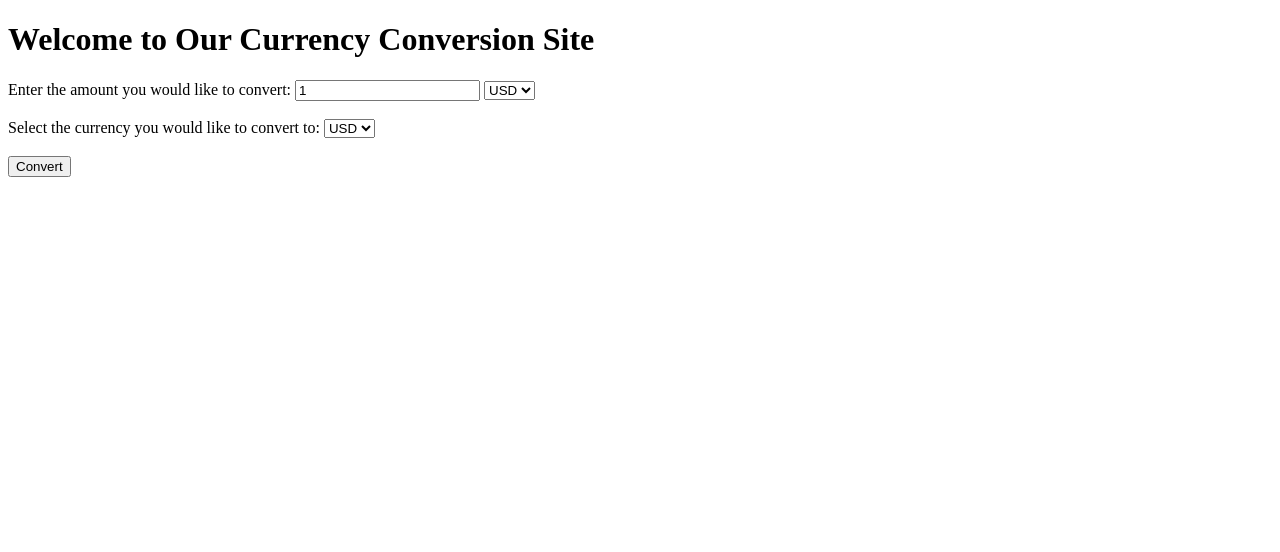
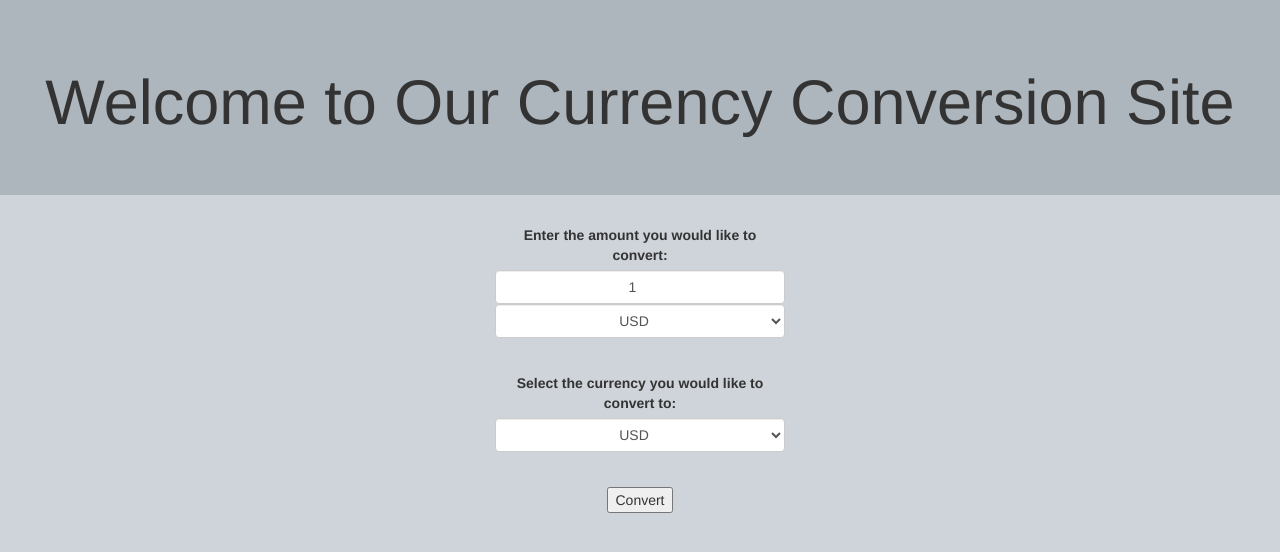
Before and after one commit to kkliro/CurrencyConverterAPI, a PHP site: page /CurrencyConverterAPI/ in a window 1280 px wide. Shown: the top 552 px of the page. Run offline with PHP 8.4, Linux system fonts and the light colour scheme.

Commit message:
Finished client
Finished client and styling

```diff
--- a/Client/index.php
+++ b/Client/index.php
@@ -3,16 +3,23 @@
 
 <head>
 	<title>Currency Converter</title>
+	<link rel="stylesheet" href="https://maxcdn.bootstrapcdn.com/bootstrap/3.4.1/css/bootstrap.min.css">
+	<link rel="stylesheet" href="style.css">
 </head>
 
 <body>
+	<div class="jumbotron text-center">
 		<h1>Welcome to Our Currency Conversion Site</h1>
+	</div>
 
+	<div class="container center_div">
 		<form method="post" action="">
 
 			<label for="originalAmount"> Enter the amount you would like to convert: </label>
-		<input type="number" id="originalAmount" name="originalAmount" value="1" min="1">
-		<select name="originalCurrency" id="originalCurrency">
+			<input class="form-control" type="number" id="originalAmount" name="originalAmount" value="1" min="1" step="0.01">
+
+			<div class="form-group">
+				<select class="form-control" name="originalCurrency" id="originalCurrency">
 					<option value="USD">USD</option>
 					<option value="EUR">EUR</option>
 					<option value="JPY">JPY</option>
@@ -23,10 +30,12 @@
 					<option value="CNY">CNY</option>
 					<option value="HKD">HKD</option>
 					<option value="NZD">NZD</option>
-		</select> <br><br>
+				</select> <br>
+			</div>
 
 			<label for="convertedCurrency"> Select the currency you would like to convert to: </label>
-		<select name="convertedCurrency" id="convertedCurrency">
+			<div class="form-group">
+				<select class="form-control" name="convertedCurrency" id="convertedCurrency">
 					<option value="USD">USD</option>
 					<option value="EUR">EUR</option>
 					<option value="JPY">JPY</option>
@@ -37,15 +46,16 @@
 					<option value="CNY">CNY</option>
 					<option value="HKD">HKD</option>
 					<option value="NZD">NZD</option>
-		</select> <br><br>
+				</select> <br>
+			</div>
 
 			<input type="submit" name="action" value="Convert">
 		</form>
-</body>
+	</div>
 
 	<?php
 
-if(isset($_POST['action']) == "Convert"){
+	if (isset($_POST['action']) == "Convert") {
 
 		$data = [
 			'licenseKey' => "KEYABC123",
@@ -56,11 +66,9 @@ if(isset($_POST['action']) == "Convert"){
 
 		$data = json_encode($data);
 
-	var_dump($data);
-
 		$ch = curl_init();
 
-	curl_setopt($ch, CURLOPT_URL,"http://localhost/CurrencyConverterAPI/CurrencyConversionService/api/authentication/");
+		curl_setopt($ch, CURLOPT_URL, "http://localhost/CurrencyConverterAPI/CurrencyConversionService/api/authentication/");
 		curl_setopt($ch, CURLOPT_CUSTOMREQUEST, "GET");
 		curl_setopt($ch, CURLOPT_POSTFIELDS, $data);
 
@@ -73,19 +81,17 @@ if(isset($_POST['action']) == "Convert"){
 
 		$token = curl_exec($ch);
 
-	var_dump($token);
-
-	try{
+		try {
 			$token = json_decode($token, true);
 		} catch (Exception $e) {
 			return;
 		}
 
-	if (!array_key_exists("Token", $token)){
+		if (!array_key_exists("Token", $token)) {
 			return;
 		}
 
-	curl_setopt($ch, CURLOPT_URL,"http://localhost/CurrencyConverterAPI/CurrencyConversionService/api/conversion/");
+		curl_setopt($ch, CURLOPT_URL, "http://localhost/CurrencyConverterAPI/CurrencyConversionService/api/conversion/");
 		curl_setopt($ch, CURLOPT_CUSTOMREQUEST, "POST");
 		curl_setopt($ch, CURLOPT_HTTPHEADER, array(
 			'Content-Type:application/json',
@@ -94,11 +100,18 @@ if(isset($_POST['action']) == "Convert"){
 			"Authorization: Bearer {$token['Token']}"
 		));
 
-	$result = curl_exec($ch);
-	echo $result;
+		$result = json_decode(curl_exec($ch), true);
+		curl_close($ch);
 
-	curl_close($ch);
+		echo "<br>
+			<div class='container center_div'>
+				<p class='text-left'>
+					Converted $" . $_POST['originalAmount'] . " " . $_POST['originalCurrency'] . " to $" . $result['ConvertedAmount'] . " " . $_POST['convertedCurrency'] . "
+				</p>
+			</div>
+	";
 	}
 	?>
+</body>
 
 </html>
--- /dev/null
+++ b/Client/style.css
@@ -0,0 +1,28 @@
+.form-control {
+    width: 100%;
+    text-align: center;
+}
+
+.form-group {
+    text-align: center;
+}
+
+.center_div {
+    margin: 0 auto;
+    width: 25%;
+    text-align: center;
+}
+
+.text-left {
+    font-size: large;
+    font-weight: bold;
+    text-align: center;
+}
+
+.jumbotron {
+    background-color: #adb5bd;
+}
+
+body {
+    background-color: #ced4da;
+}
```
Lines whose indentation alone changed are shown as unchanged.
